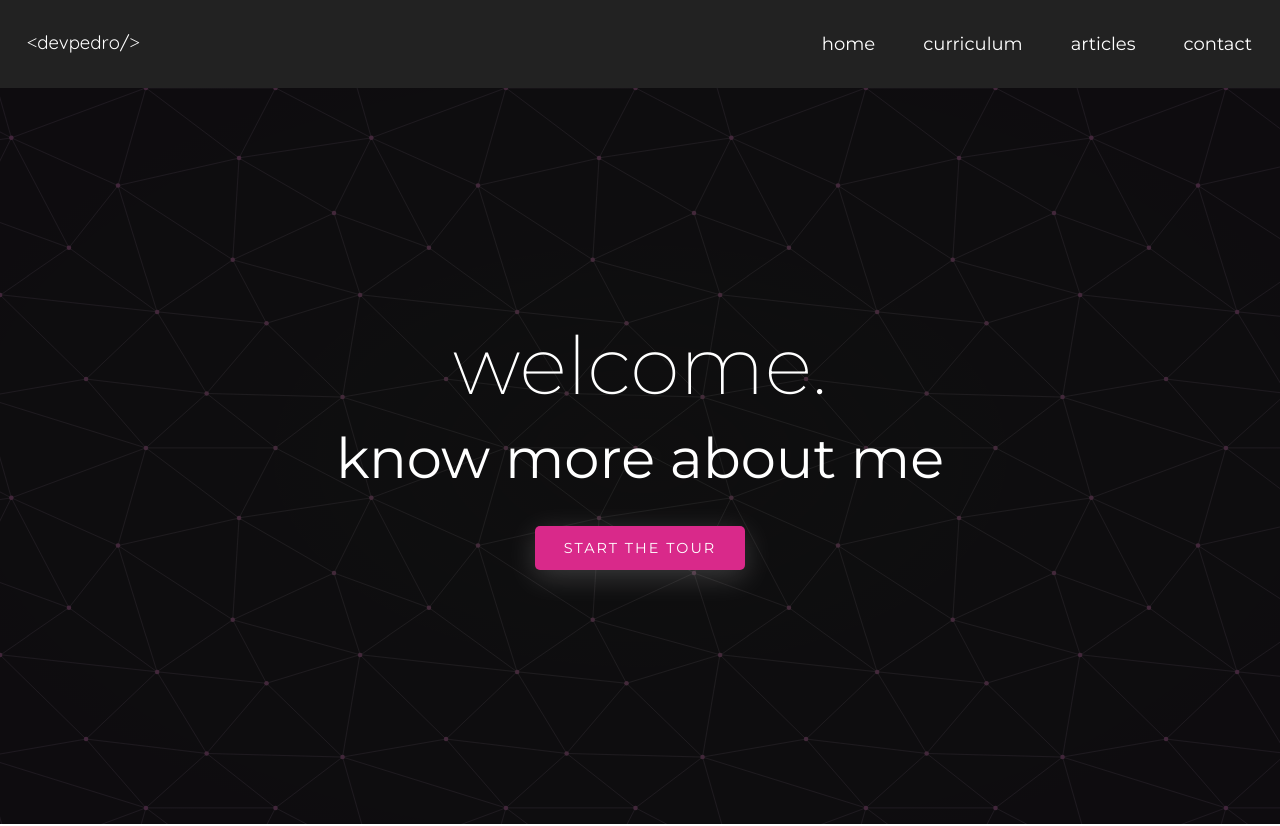
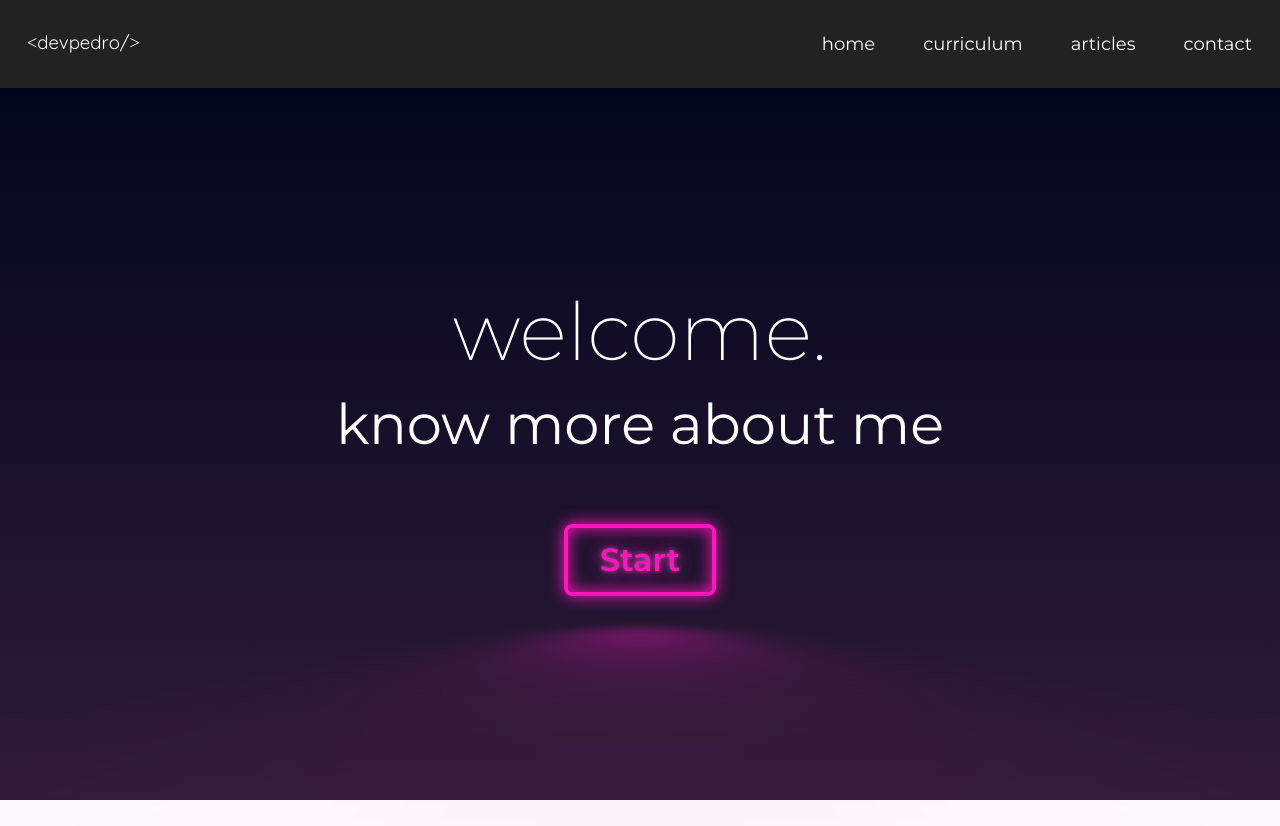
Before and after one commit to pedrodruviaro/new-website-react, a React (Create React App) app: page / in a window 1280 px wide. Shown: the top 826 px of the page. Built offline with nearby package versions, Linux system fonts and the light colour scheme; no server answers.

Commit message:
arrumando hero e adicionando novo botao

```diff
--- a/src/componets/About/index.jsx
+++ b/src/componets/About/index.jsx
@@ -17,7 +17,7 @@ export default function Index() {
                 <SecondaryTitle>Who I am</SecondaryTitle>
                 <CustomTitle>web developer based in Brazil</CustomTitle>
 
-                <Split direction="row">
+                <Split direction="row" tabIndex="0">
                     <Paragraph align="justify">
                         Chemistry graduated, currently focusing on my career
                         transition to the tech area, especially in web
@@ -30,7 +30,7 @@ export default function Index() {
                     </Paragraph>
                     <img src={chart} alt="" />
                 </Split>
-                <Split direction="row-reverse">
+                <Split direction="row-reverse" tabIndex="0">
                     <Paragraph align="justify">
                         In early 2021, i started my way up in the programming
                         world, always studying hard and practicing along the
--- a/src/componets/About/styles.jsx
+++ b/src/componets/About/styles.jsx
@@ -12,6 +12,7 @@ export const Split = styled.div`
     gap: 5rem;
     margin: 4rem auto;
     padding: 1rem;
+    border-radius: 5px;
 
     box-shadow: rgba(50, 50, 93, 0.25) 0px 6px 12px -2px, rgba(0, 0, 0, 0.3) 0px 3px 7px -3px;
 
@@ -22,6 +23,11 @@ export const Split = styled.div`
 
     img {
         display: none;
+        transition: transform 200ms ease;
+    }
+
+    &:focus img {
+        transform: scale(1.1);
     }
 
     button {
--- /dev/null
+++ b/src/componets/GlowButton/index.jsx
@@ -0,0 +1,79 @@
+import styled from "styled-components";
+
+
+//color: hsl(317 100% 54%);
+
+export const GlowButton = styled.a`
+
+
+    font-size: 2rem;
+    font-weight: 600;
+
+    margin: 3rem auto 0 auto;
+    display: inline-block;
+    cursor: pointer;
+    text-decoration: none;
+    color: hsl(317 100% 54%);
+    border: .125em solid hsl(317 100% 54%);
+    padding: .5em 1em;
+    position: relative;
+    border-radius: .25em;
+
+    text-shadow:
+    0 0 .125em hsl(0 0% 100% / .3),
+    0 0 .45em currentColor;
+
+    box-shadow: inset 0 0 .5em hsl(317 100% 54%), 0 0 .5em 0 hsl(317 100% 54%);
+
+    transition: background-color 100ms linear;
+
+    &::before {
+        pointer-events: none;
+        content: "";
+        position: absolute;
+        background: hsl(317 100% 54%);
+        top: 120%;
+        left: 0;
+        width: 100%;
+        height: 100%;
+
+        transform: perspective(1em) rotateX(50deg) scale(1, 0.35);
+        filter: blur(1.5em);
+        opacity: .7;
+    }
+
+    &::after {
+        content: "";
+        position: absolute;
+        top: 0;
+        left: 0;
+        right: 0;
+        bottom: 0;
+        box-shadow: 0 0 2em .5em hsl(317 100% 54%);
+        opacity: 0;
+        transition: opacity 100ms linear;
+    }
+
+    &:hover,
+    &:focus {
+        background-color: hsl(317 100% 50%);
+        color: ${props => props.theme.clrDark};
+        text-shadow: none;
+
+
+        outline: none;
+    }
+
+
+    &:hover::before,
+    &:focus::before {
+       opacity: 1;
+    }
+
+
+    &:hover::after,
+    &:focus::after {
+        opacity: 1;
+    }
+
+`
--- a/src/componets/Hero/index.jsx
+++ b/src/componets/Hero/index.jsx
@@ -1,5 +1,5 @@
 import React from "react";
-import { Button } from "../Button";
+import { GlowButton } from "../GlowButton";
 import { HeroStyled, HeroSubtitle, HeroTitle } from "./styles";
 
 export default function index() {
@@ -7,7 +7,7 @@ export default function index() {
         <HeroStyled>
             <HeroTitle>welcome.</HeroTitle>
             <HeroSubtitle>know more about me</HeroSubtitle>
-      <Button href="#home">Start the tour</Button>
+            <GlowButton href="#home">Start</GlowButton>
         </HeroStyled>
     );
 }
--- a/src/componets/Hero/styles.jsx
+++ b/src/componets/Hero/styles.jsx
@@ -1,24 +1,27 @@
 import styled from "styled-components";
 
-import pattern from '../../assets/imgs/pattern.svg'
+import pattern from "../../assets/imgs/pattern.svg";
 
 export const HeroStyled = styled.div`
-
-    height: calc(100vh - 8vh);
-    background-image: url(${pattern}), radial-gradient(#49494984, #5e317099);
+    /* background-image: url(${pattern}), radial-gradient(#49494984, #5e317099);
 background-attachment: fixed;
 background-blend-mode: multiply;
 background-position: center;
 background-size: contain cover;
-    background-repeat:repeat repeat;
+background-repeat:repeat repeat; */
+
+    height: calc(100vh - 88px);
+    background: linear-gradient(to top, #2e1b36, #03051f);
+
     color: #fff;
     display: flex;
     justify-content: center;
     align-items: center;
     flex-direction: column;
+    gap: 1.5rem;
     text-align: center;
-	gap: 1.5rem;
     padding: 1.5rem;
+
 `;
 
 export const HeroTitle = styled.h1`
--- a/src/componets/MyServices/styles.jsx
+++ b/src/componets/MyServices/styles.jsx
@@ -5,6 +5,6 @@ import styled from "styled-components";
 export const MyServicesStyled = styled.section`
     text-align: center;
     color: #fff;
-    background: linear-gradient(-135deg, #03051f, #2e1b36);
+    background: linear-gradient(to top, #03051f, #2e1b36);
     padding: 4rem 0;
 `
--- a/src/componets/Work/styles.jsx
+++ b/src/componets/Work/styles.jsx
@@ -4,7 +4,9 @@ import styled from "styled-components";
 export const WorkStyled = styled.section`
 color: #fff;
 /* background: linear-gradient(-135deg, #03051f, #2e1b36); */
-background: linear-gradient(135deg, #2e1b36, #03051f);
+/* background: linear-gradient(135deg, #2e1b36, #03051f); */
+
+background: linear-gradient(to bottom, #03051f, #2e1b36);
 text-align: center;
 padding: 3rem 0;
 
@@ -26,7 +28,6 @@ export const CardWork = styled.div`
     color: #fff;
     border-radius: 10px;
     overflow: hidden;
-    box-shadow: rgba(255, 255, 255, 0.1) 0px 4px 6px -1px, rgba(255, 255, 255, 0.06) 0px 2px 4px -1px;
     max-width: 1000px;
     margin: 0 auto;
 
--- a/src/pages/Articles/index.jsx
+++ b/src/pages/Articles/index.jsx
@@ -26,7 +26,6 @@ export default function Index() {
     }
 
     useEffect(() => {
-        console.log('usei effect');
         getArticles()
     // eslint-disable-next-line react-hooks/exhaustive-deps
     }, [])
@@ -74,11 +73,7 @@ export default function Index() {
                                 <span className="date">{article.date}</span>
                             </div>
                             <Paragraph>
-                                Lorem ipsum dolor sit amet consectetur,
-                                adipisicing elit. Corporis, perspiciatis veniam
-                                ut neque tenetur eaque inventore a, hic quasi,
-                                rem iusto. Cumque libero fugit placeat enim
-                                aperiam similique saepe amet.
+                                {article.description}
                             </Paragraph>
                             <Button
                                 target="_blank"
```
Lines whose indentation alone changed are shown as unchanged.
